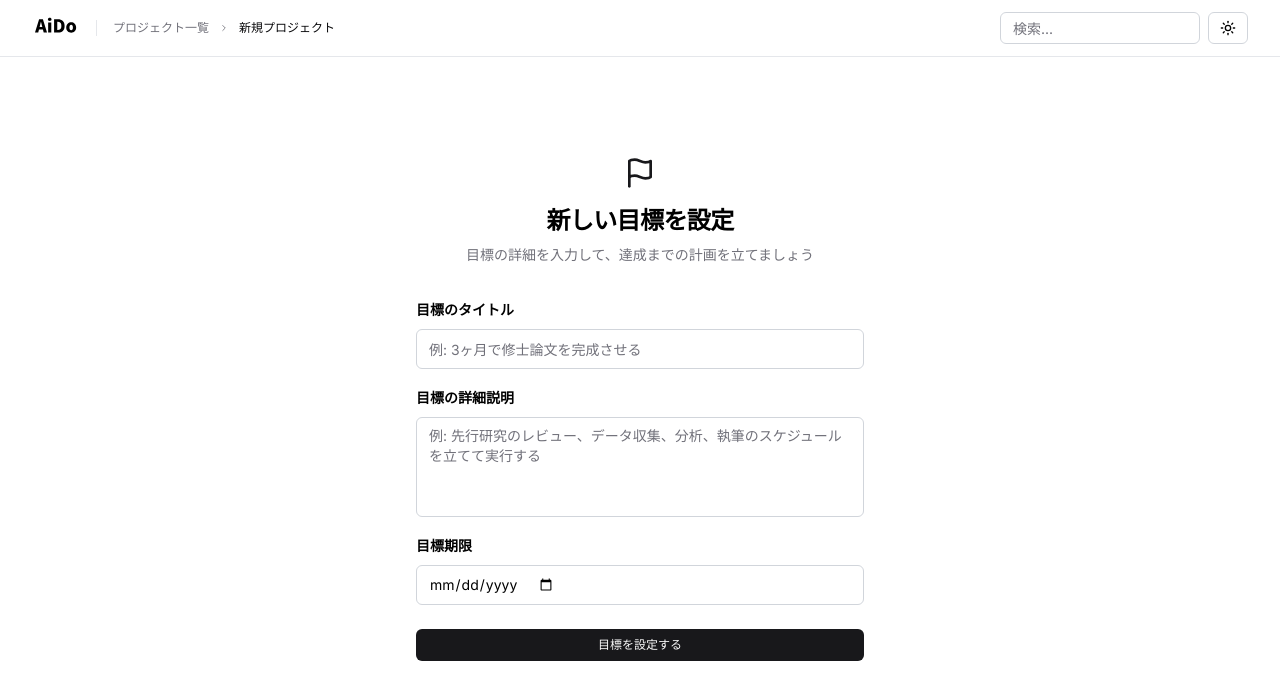
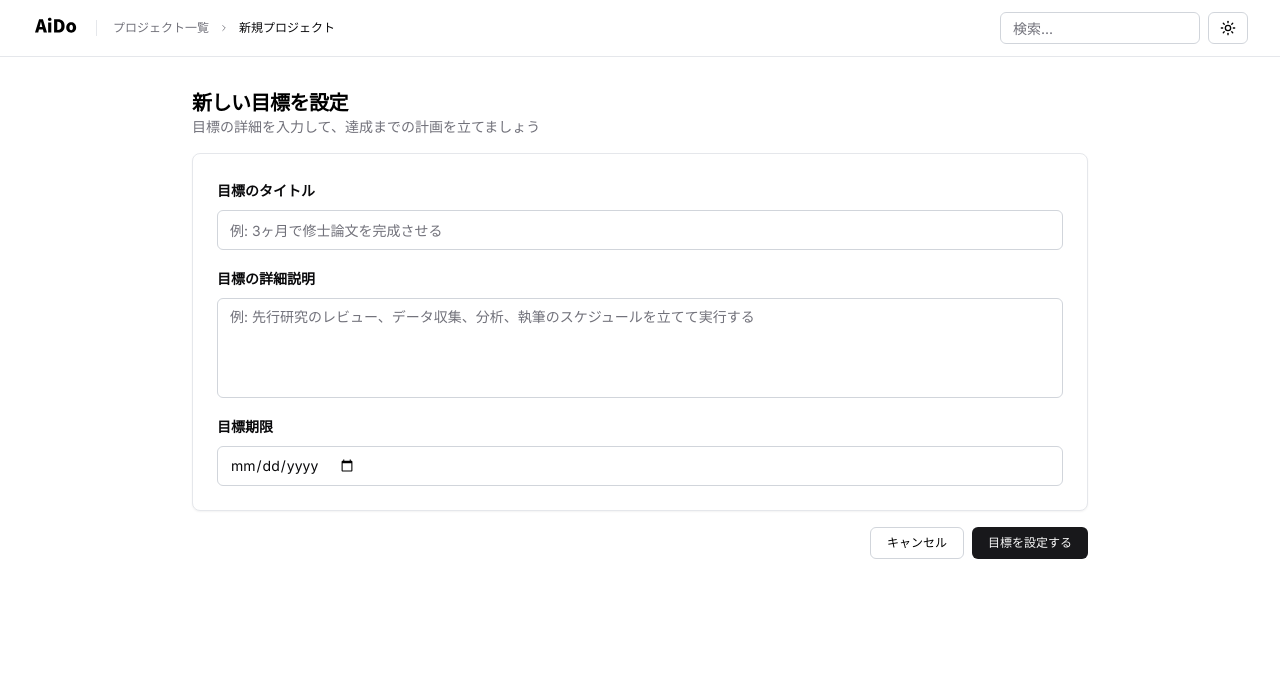
Before and after one commit to kita3222/ai-agent-hackathon, a Next.js app: page /app/projects/new in a window 1280 px wide. Shown: the top 700 px of the page. Built offline with nearby package versions, Linux system fonts and the light colour scheme.

Commit message:
Refactor project pages with consistent layout and SectionHeader component

```diff
--- a/src/app/app/projects/new/page.tsx
+++ b/src/app/app/projects/new/page.tsx
@@ -2,5 +2,13 @@ import SectionHeader from "@/components/layouts/section-header";
 import { ProjectCreationForm } from "@/components/project-creation-form";
 
 export default function NewProjectPage() {
-  return <ProjectCreationForm />;
+  return (
+    <div className="max-w-4xl mx-auto flex flex-col gap-4">
+      <SectionHeader
+        title="新しい目標を設定"
+        subtitle="目標の詳細を入力して、達成までの計画を立てましょう"
+      />
+      <ProjectCreationForm />
+    </div>
+  );
 }
--- a/src/app/app/projects/schedule/page.tsx
+++ b/src/app/app/projects/schedule/page.tsx
@@ -1,3 +1,4 @@
+import SectionHeader from "@/components/layouts/section-header";
 import { ScheduleSuggestions } from "@/components/schedule-suggestions";
 
 export default function SchedulePage({
@@ -8,14 +9,17 @@ export default function SchedulePage({
   const tasks = JSON.parse(searchParams.tasks);
 
   return (
-    <div className="flex min-h-[80vh] flex-col items-center justify-center w-full py-8">
-      <div className="w-full max-w-5xl mx-auto px-4">
-        <ScheduleSuggestions
-          goal={searchParams.goal}
-          deadline={searchParams.deadline}
-          tasks={tasks}
-        />
-      </div>
+    <div className="max-w-4xl mx-auto flex flex-col gap-4">
+      <SectionHeader
+        title="スケジュールの設定"
+        subtitle="目標達成に向けた具体的なスケジュールを提案します。
+          マイルストーンとタスクの予定日を確認し、必要に応じて調整してください。"
+      />
+      <ScheduleSuggestions
+        goal={searchParams.goal}
+        deadline={searchParams.deadline}
+        tasks={tasks}
+      />
     </div>
   );
 }
--- a/src/app/app/projects/suggest/page.tsx
+++ b/src/app/app/projects/suggest/page.tsx
@@ -7,6 +7,7 @@ import {
   CardDescription,
 } from "@/components/ui/card";
 import { FlagIcon } from "lucide-react";
+import SectionHeader from "@/components/layouts/section-header";
 
 export default function SuggestTasksPage({
   searchParams,
@@ -19,8 +20,11 @@ export default function SuggestTasksPage({
   };
 }) {
   return (
-    <div className="flex min-h-[80vh] flex-col items-center justify-center w-full py-8">
-      <div className="w-full max-w-2xl mx-auto px-4">
+    <div className="max-w-4xl mx-auto flex flex-col gap-4">
+      <SectionHeader
+        title="タスクの設定"
+        subtitle="目標を達成するために必要なタスクを選択・編集してください。"
+      />
       <TaskSuggestions
         goal={searchParams.goal}
         deadline={searchParams.deadline}
@@ -28,6 +32,5 @@ export default function SuggestTasksPage({
         type={searchParams.type}
       />
     </div>
-    </div>
   );
 }
--- a/src/components/project-creation-form.tsx
+++ b/src/components/project-creation-form.tsx
@@ -6,7 +6,7 @@ import { Button } from "@/components/ui/button";
 import { Input } from "@/components/ui/input";
 import { Label } from "@/components/ui/label";
 import { Textarea } from "@/components/ui/textarea";
-import { FlagIcon } from "lucide-react";
+import { Card, CardContent } from "@/components/ui/card";
 
 export function ProjectCreationForm() {
   const router = useRouter();
@@ -26,18 +26,9 @@ export function ProjectCreationForm() {
   };
 
   return (
-    <div className="flex min-h-[80vh] flex-col items-center justify-center w-full">
-      <div className="w-full max-w-md space-y-8">
-        <div className="flex flex-col items-center text-center">
-          <FlagIcon className="h-8 w-8 text-primary mb-4" />
-          <h2 className="text-2xl font-bold tracking-tight">
-            新しい目標を設定
-          </h2>
-          <p className="text-sm text-muted-foreground mt-2">
-            目標の詳細を入力して、達成までの計画を立てましょう
-          </p>
-        </div>
-
+    <div className="flex flex-col gap-4">
+      <Card>
+        <CardContent className="pt-6">
           <form onSubmit={handleSubmit} className="space-y-6">
             <div className="space-y-4">
               <div className="space-y-2">
@@ -74,11 +65,16 @@ export function ProjectCreationForm() {
                 />
               </div>
             </div>
-
-          <Button type="submit" className="w-full">
+          </form>
+        </CardContent>
+      </Card>
+      <div className="flex justify-end gap-2">
+        <Button variant="outline" onClick={() => router.push("/app/projects")}>
+          キャンセル
+        </Button>
+        <Button type="submit" onClick={handleSubmit}>
           目標を設定する
         </Button>
-        </form>
       </div>
     </div>
   );
--- a/src/components/schedule-suggestions.tsx
+++ b/src/components/schedule-suggestions.tsx
@@ -234,26 +234,15 @@ export function ScheduleSuggestions({
 
   return (
     <div className="w-full space-y-6">
-      <div className="flex flex-col items-center text-center">
-        <CalendarIcon className="h-10 w-10 text-primary mb-4" />
-        <h2 className="text-3xl font-bold tracking-tight">
-          スケジュールの設定
-        </h2>
-        <p className="text-sm text-muted-foreground mt-2 max-w-lg mx-auto">
-          目標達成に向けた具体的なスケジュールを提案します。
-          マイルストーンとタスクの予定日を確認し、必要に応じて調整してください。
-        </p>
-      </div>
-
       <div className="grid grid-cols-1 lg:grid-cols-3 gap-6">
         <Card className="w-full bg-gray-50 dark:bg-gray-900 lg:col-span-3">
           <CardHeader>
             <div className="flex items-center gap-2">
               <FlagIcon className="h-5 w-5 text-primary" />
-              <CardTitle className="text-lg">設定した目標</CardTitle>
+              <CardTitle className="text-md">設定した目標</CardTitle>
             </div>
             <div className="space-y-1.5 mt-2">
-              <h3 className="text-lg font-semibold">{goal}</h3>
+              <h3 className="text-md font-semibold">{goal}</h3>
               <CardDescription>
                 期限: {format(parseISO(deadline), "yyyy年MM月dd日")}
               </CardDescription>
--- a/src/components/task-suggestions.tsx
+++ b/src/components/task-suggestions.tsx
@@ -178,24 +178,15 @@ export function TaskSuggestions({
   };
 
   return (
-    <div className="w-full space-y-6">
-      <div className="flex flex-col items-center text-center">
-        <CheckIcon className="h-10 w-10 text-primary mb-4" />
-        <h2 className="text-3xl font-bold tracking-tight">タスクの設定</h2>
-        <p className="text-sm text-muted-foreground mt-2 max-w-md mx-auto">
-          目標を達成するために必要なタスクを選択・編集してください。
-          タスクは自由に追加することもできます。
-        </p>
-      </div>
-
-      <Card className="w-full bg-gray-50 dark:bg-gray-900">
+    <div className="space-y-6">
+      <Card className="bg-gray-50 dark:bg-gray-900">
         <CardHeader>
           <div className="flex items-center gap-2">
             <FlagIcon className="h-5 w-5 text-primary" />
-            <CardTitle className="text-lg">設定した目標</CardTitle>
+            <CardTitle className="text-md">設定した目標</CardTitle>
           </div>
           <div className="space-y-1.5 mt-2">
-            <h3 className="text-lg font-semibold">{goal}</h3>
+            <h3 className="text-md font-semibold">{goal}</h3>
             <CardDescription>
               期限: {format(parseISO(deadline), "yyyy年MM月dd日")}
             </CardDescription>
@@ -203,7 +194,19 @@ export function TaskSuggestions({
         </CardHeader>
       </Card>
 
-      <div className="space-y-4 rounded-lg　shadow-sm">
+      <Card>
+        <CardHeader>
+          <div className="flex items-center gap-2">
+            <CheckIcon className="h-5 w-5 text-primary" />
+            <CardTitle className="text-lg">タスクの設定</CardTitle>
+          </div>
+          <CardDescription>
+            目標を達成するために必要なタスクを選択・編集してください。
+            タスクは自由に追加することもできます。
+          </CardDescription>
+        </CardHeader>
+        <CardContent className="pt-0">
+          <div className="space-y-4">
             <DndContext
               sensors={sensors}
               collisionDetection={closestCenter}
@@ -221,7 +224,9 @@ export function TaskSuggestions({
                         <div className="rounded-lg border bg-card shadow-sm p-3 hover:shadow-md transition-shadow">
                           <div className="space-y-2">
                             <div className="flex items-center space-x-2 text-xs text-muted-foreground">
-                          <span className="font-medium">Step {index + 1}</span>
+                              <span className="font-medium">
+                                Step {index + 1}
+                              </span>
                             </div>
                             <div className="flex items-center space-x-3">
                               <Checkbox
@@ -250,7 +255,7 @@ export function TaskSuggestions({
               </SortableContext>
             </DndContext>
 
-        <div className="flex space-x-2 items-center mt-4">
+            <div className="flex space-x-2 items-center">
               <Input
                 placeholder="新しいタスクを追加"
                 value={newTask}
@@ -262,8 +267,10 @@ export function TaskSuggestions({
               </Button>
             </div>
           </div>
+        </CardContent>
+      </Card>
 
-      <div className="flex items-center gap-3 pt-4 justify-end">
+      <div className="flex items-center gap-3 justify-end">
         <Button
           onClick={() => router.push("/app/projects/new")}
           variant="outline"
```
Lines whose indentation alone changed are shown as unchanged.
